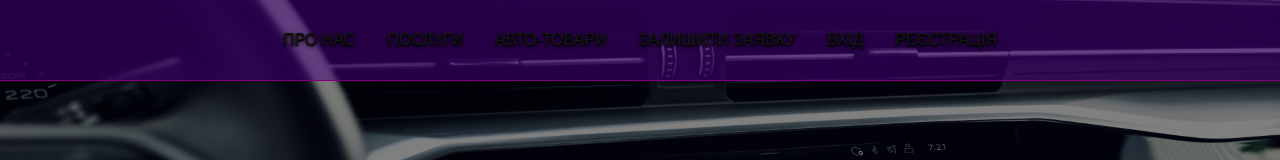
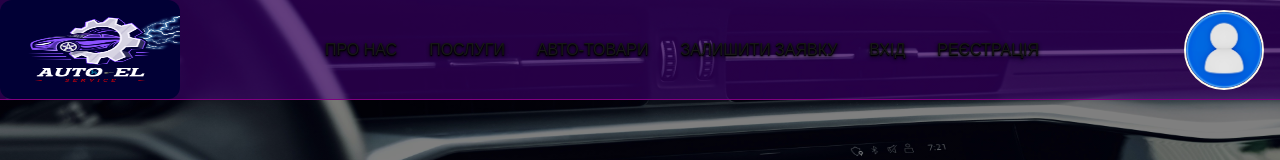
Before and after one commit to Meganimys/auto_el, a Next.js app: page / in a window 1280 px wide. Shown: the top 160 px of the page. Built offline with nearby package versions, Linux system fonts and the light colour scheme.

Commit message:
Little Change

```diff
--- a/src/components/client/NavMenu.tsx
+++ b/src/components/client/NavMenu.tsx
@@ -1,19 +1,20 @@
 "use client";
-import React, { Fragment } from "react";
+import React, { Fragment, useRef } from "react";
 import Image from "next/image";
 import Link from "next/link";
-import { useRouter } from "next/navigation";
-import { usePathname } from "next/navigation";
+import { usePathname, useRouter } from "next/navigation";
 import ModalRegistration from "./ModalRegistation";
-import { useRef } from "react";
 import ModalAvtorization from "./ModalAvtorization";
 
 export default function NavMenu() {
   const currentPath = usePathname();
+  const router = useRouter();
+
   type navObj = {
     name: string;
     path: string;
   };
+
   const navItem: navObj[] = [
     { name: "Про нас", path: "#about_us" },
     { name: "Послуги", path: "/services" },
@@ -22,25 +23,40 @@ export default function NavMenu() {
     { name: "Вхід", path: "/enter" },
     { name: "Реєстрація", path: "/registry" },
   ];
-  const linkStyles: string =
-    "text-white-600 font-medium transition-colors hover:text-[#dc143c] text-shadow-md text-shadow-[#000000] active:text-[#9a193b]";
+
+  const linkStyles: string = "text-white-600 font-medium transition-colors hover:text-[#dc143c] text-shadow-md text-shadow-[#000000] active:text-[#9a193b]";
   const activeStyle: string = "text-blue-600 border-b-2 border-blue-600";
+
   const modalRegRef = useRef<{ openModal: () => void }>(null);
   const modalAvtRef = useRef<{ openModal: () => void }>(null);
 
   const handleNavClick = (e: React.MouseEvent, path: string) => {
     if (path === "/registry") {
-      e.preventDefault(); // Запобігаємо переходу за посиланням
+      e.preventDefault();
       modalRegRef.current?.openModal();
     } else if (path === "/enter") {
       e.preventDefault();
       modalAvtRef.current?.openModal();
     }
   };
+
+  const handleLogoClick = () => {
+    router.push('/');
+  };
+
   return (
     <Fragment>
-      <nav className="fixed top-0 w-full bg-[#4b0082]/50 border-b border-[#800080] px-4 py-3">
-        <ul className="flex items-center justify-center gap-6 md:gap-8 uppercase">
+      <nav className="fixed h-25 top-0 w-full bg-[#4b0082]/50 border-b border-[#800080] pr-4 z-50">
+        {/* Контейнер, який ділить простір на 3 частини */}
+        <div className="flex items-center justify-between w-full mx-auto min-h-full max-h-full">
+
+          {/* Ліва картинка */}
+          <div className="shrink-0 min-h-full max-h-25">
+            <Image src="/logo.png" alt="left icon" width={180} height={100} className="min-h-full max-h-24.75 rounded-xl hover:opacity-75 active:opacity-90" onClick={handleLogoClick} />
+          </div>
+
+          {/* Центральне меню */}
+          <ul className="flex items-center justify-center gap-6 md:gap-8 uppercase mx-auto">
             {navItem.map((link: navObj) => {
               const isActive = currentPath === link.path;
               return (
@@ -56,9 +72,17 @@ export default function NavMenu() {
               );
             })}
           </ul>
+
+          {/* Права картинка */}
+          <div className="flex justify-center shrink-0 border-2 border-amber-50 max-w-20 max-h-20 min-w-20 min-h-20 rounded-[50%] hover:border-amber-300 active:border-amber-500">
+            <img src="/empty-avatar.png" alt="right icon" width="100%" height="100%" className="rounded-[50%] min-h-full min-w-full overflow-hidden object-contain hover:opacity-75 active:opacity-90" />
+          </div>
+
+        </div>
       </nav>
-      <ModalRegistration ref={modalRegRef}></ModalRegistration>
-      <ModalAvtorization ref={modalAvtRef}></ModalAvtorization>
+
+      <ModalRegistration ref={modalRegRef} />
+      <ModalAvtorization ref={modalAvtRef} />
     </Fragment>
   );
 }
```
Also changed, not shown: public/empty-avatar.png (added), public/logo.png (added). Lines whose indentation alone changed are shown as unchanged.
